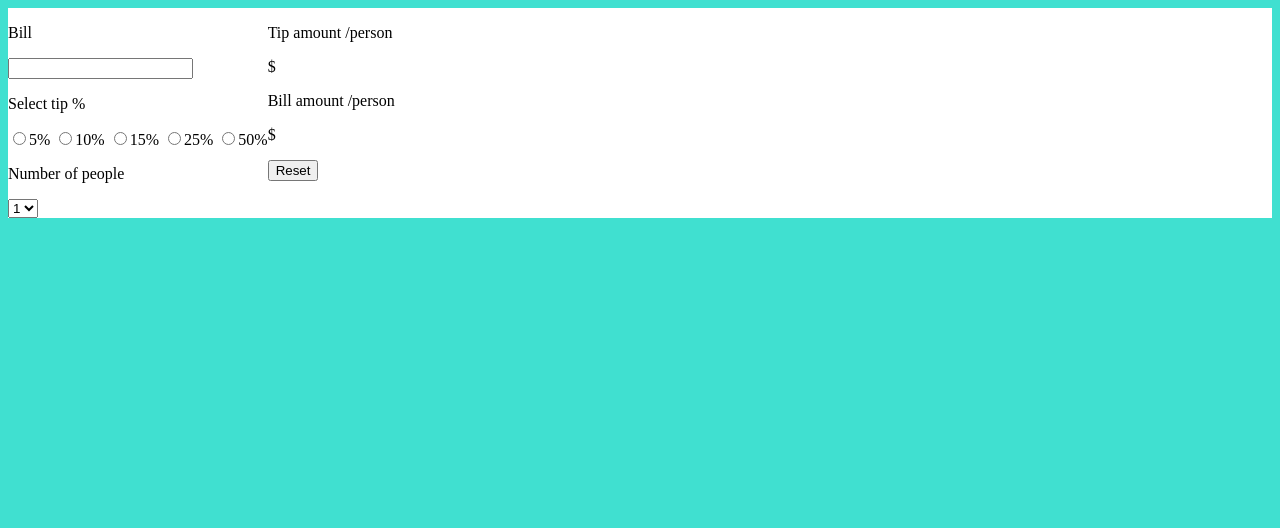
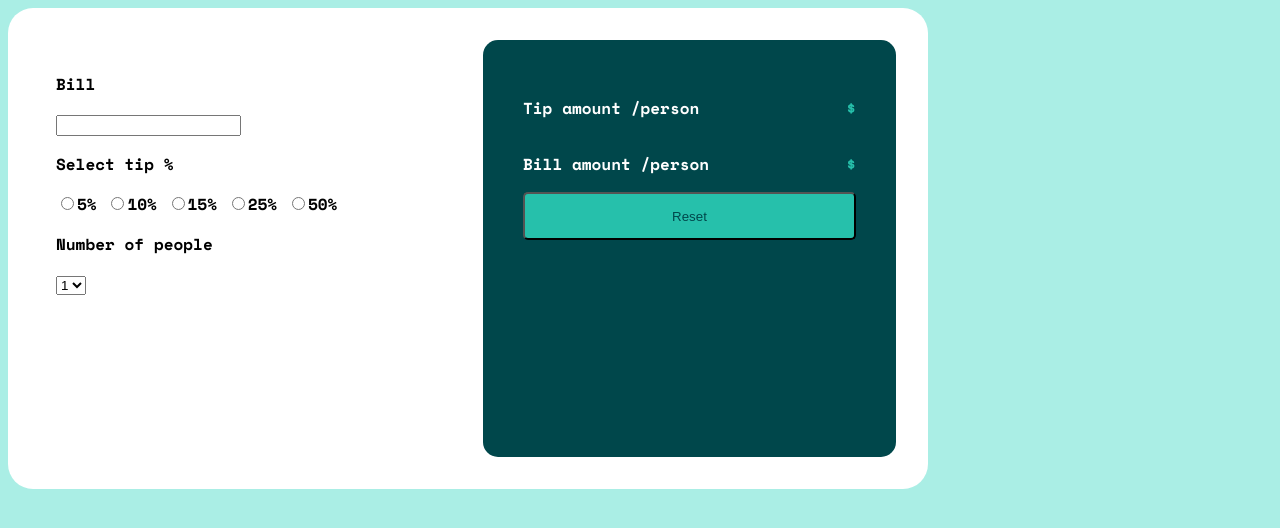
Before and after one commit to charlielizzy/tip-calculator, a plain HTML site: page index.html in a window 1280 px wide. Drawn offline with nearby package versions, Linux system fonts and the light colour scheme.

Commit message:
added styling

```diff
--- a/index.html
+++ b/index.html
@@ -6,21 +6,24 @@
     <meta name="viewport" content="width=device-width, initial-scale=1.0">
     <title>Document</title>
     <link href="/style.css" rel="stylesheet" />
+    <link rel="preconnect" href="https://fonts.googleapis.com">
+<link rel="preconnect" href="https://fonts.gstatic.com" crossorigin>
+<link href="https://fonts.googleapis.com/css2?family=Space+Mono:wght@700&display=swap" rel="stylesheet">
 </head>
 <body>
 <div id="container" class="container">
-    <div id="left-side">
+    <div class="left-side">
         <div id="bill-amount">
             <p>Bill</p>
             <input type="number" id="bill-input"/>
         </div>
         <div id="tip-percentage">
         <p>Select tip %</p>
-        <input type="radio" id="5" class="tip-button" name="tip-amounts" value="0.05"><label for="5">5%</label>
-        <input type="radio" id="10" class="tip-button" name="tip-amounts" value="0.1"><label for="10">10%</label>
-        <input type="radio" id="15" class="tip-button" name="tip-amounts" value="0.15"><label for="15">15%</label>
-        <input type="radio" id="25" class="tip-button" name="tip-amounts" value="0.25"><label for="25">25%</label>
-        <input type="radio" id="50" class="tip-button" name="tip-amounts" value="0.5"><label for="50">50%</label>
+        <input type="radio" id="5" class="tip-button" name="tip-amounts" value="0.05"><label for="5" >5%</label>
+        <input type="radio" id="10" class="tip-button" name="tip-amounts" value="0.1"><label for="10" >10%</label>
+        <input type="radio" id="15" class="tip-button" name="tip-amounts" value="0.15"><label for="15" >15%</label>
+        <input type="radio" id="25" class="tip-button" name="tip-amounts" value="0.25"><label for="25" >25%</label>
+        <input type="radio" id="50" class="tip-button" name="tip-amounts" value="0.5"><label for="50" >50%</label>
         </div>
         <div id="number-of-people">
             <p>Number of people</p>
@@ -36,12 +39,20 @@
             </select>
         </div>
 </div>
-<div id="right-side">
-       <div><p>Tip amount /person</p><p id="tip-pp">$</p></div>
-       <div><p>Bill amount /person</p><p id="total-pp">$</p></div>
+<div class="right-side">
+    <div class="tip-calc-section">
+        <div><p class="white-font">Tip amount /person</p></div>
+        <div><p id="tip-pp" class="turq-font">$</p></div>
+    </div>
+
+    <div class="bill-calc-section">
+           <div><p class="white-font">Bill amount /person</p></div>
+           <div><p id="total-pp" class="turq-font">$</p></div>
+     </div>
+
        <div id="reset-button">
-           <button type="button" id="reset">Reset</button>
-       </div>
+           <button type="button" id="reset" class="reset">Reset</button>
+    </div>
 </div>
 </div>
 
--- a/style.css
+++ b/style.css
@@ -1,9 +1,50 @@
 body {
-  background: turquoise;
+  background: hsl(172, 67%, 80%);
+  font-family: "Space Mono", monospace;
 }
 
 .container {
   background: white;
   display: flex;
   flex-direction: row;
+  width: 920px;
+  height: 481px;
+  border-radius: 25px;
 }
+
+.white-font {
+  color: white;
+}
+
+.turq-font {
+  color: hsl(172, 67%, 45%);
+}
+
+.right-side {
+  background: #00474b;
+  width: 333px;
+  height: 337px;
+  border-radius: 15px;
+  margin: 32px;
+  padding: 40px;
+}
+
+.left-side {
+  width: 379px;
+  height: 388px;
+  margin: 48px;
+}
+
+.reset {
+  background-color: hsl(172, 67%, 45%);
+  width: 333px;
+  height: 48px;
+  color: #00474b;
+  border-radius: 5px;
+}
+
+.tip-calc-section,
+.bill-calc-section {
+  display: flex;
+  justify-content: space-between;
+}
```
